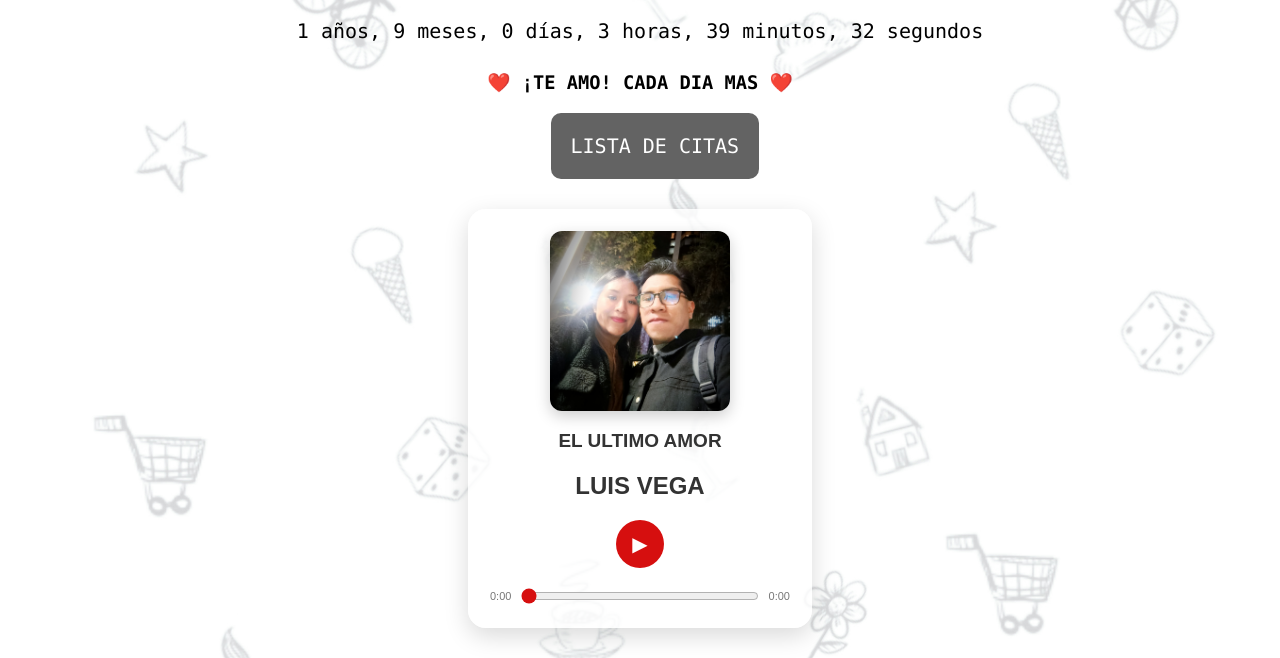
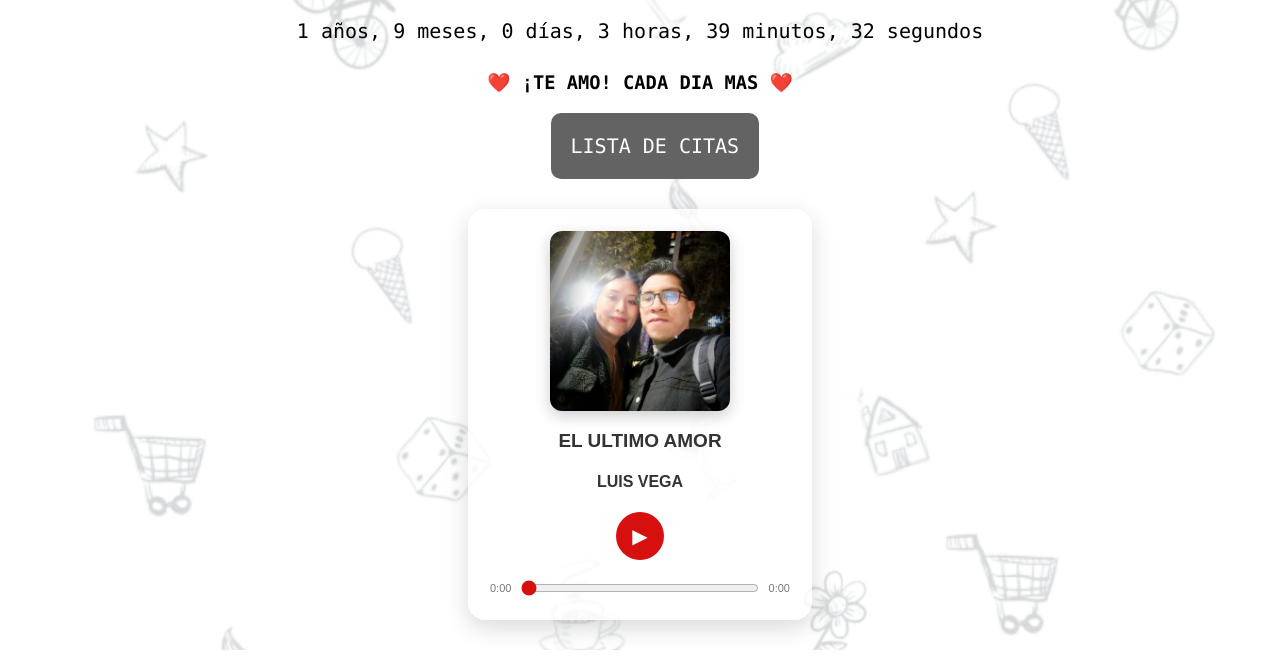
Before and after one commit to ELMERCVARGAS/AMOR, a plain HTML site: page index.html in a window 1280 px wide. Shown: the part 170-828 px from the top of the page. Drawn offline with Linux system fonts and the light colour scheme.

```diff
--- a/index.html
+++ b/index.html
@@ -79,7 +79,7 @@
 
     <div class="music-info">
         <h3>EL ULTIMO AMOR</h3>
-        <h2>LUIS VEGA</h2>
+        <h4>LUIS VEGA</h4>
     </div>
 
     <audio id="music" src="cancion.mp3"></audio>
```
